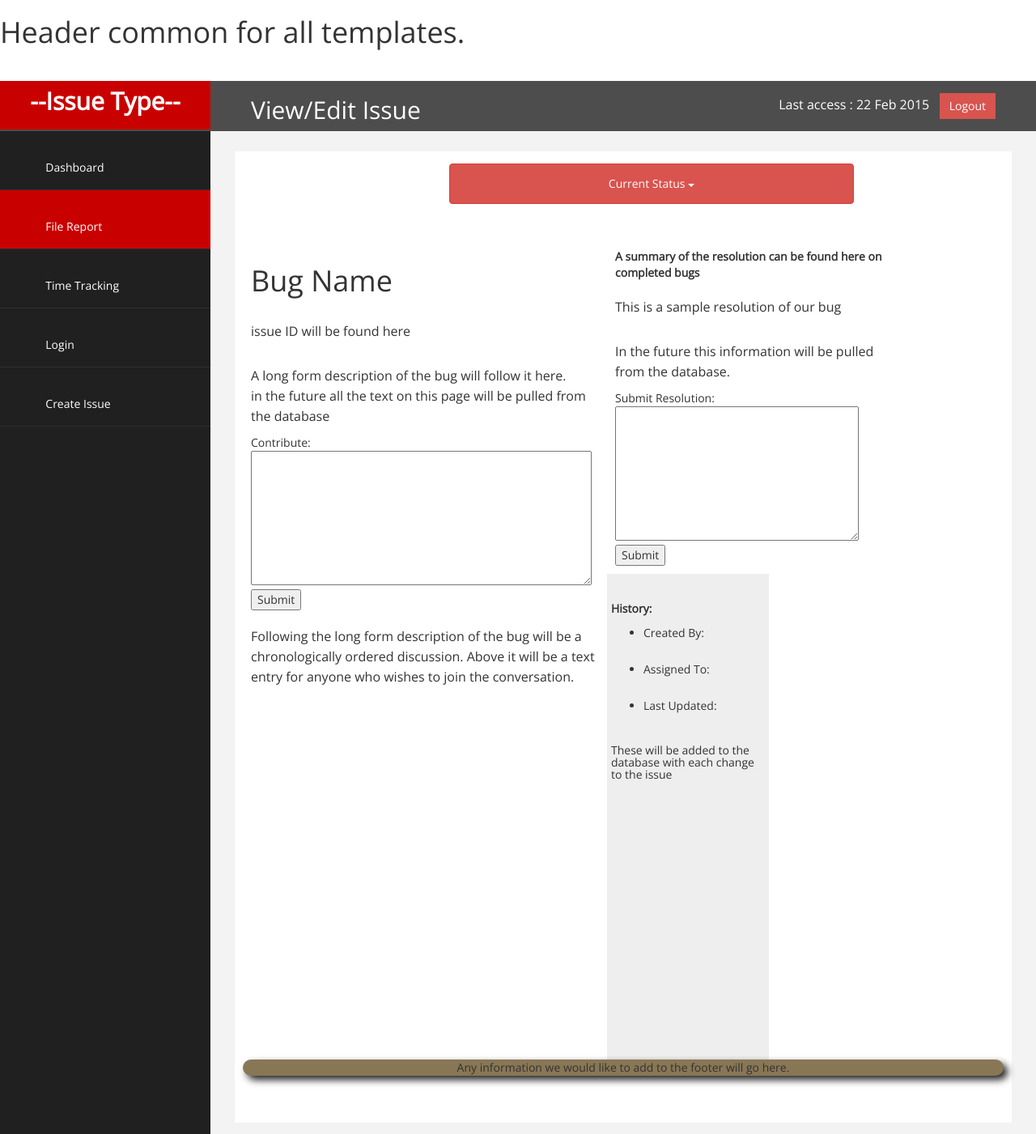
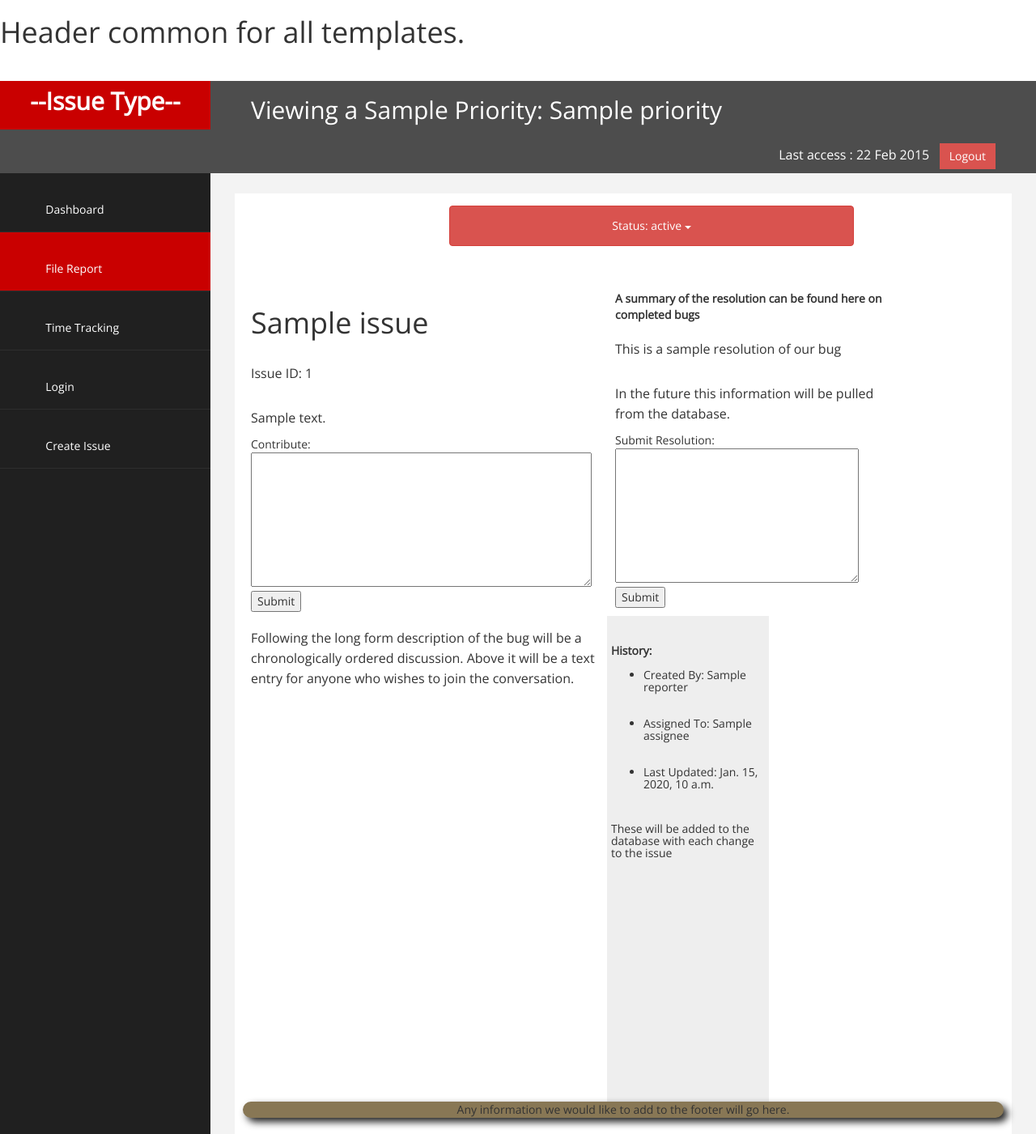
Before and after one commit to iamkelroy/CS673_G1_T3_BUGTRACKER, a Django app: template templates/issue_page.html in a window 1280 px wide. Shown: the top 1401 px of the page at 81% size. Run offline with Django 3.2, Linux system fonts and the light colour scheme; the template is opened without the code that fills it: most values are stand-ins (such as "Sample title", 1, 10 or a date in 2020); some libraries are stand-ins or nearby versions; some web fonts are replaced.

Commit message:
updated snazzy issue page to pull from db

```diff
--- a/issue_tracker/app/views.py
+++ b/issue_tracker/app/views.py
@@ -38,7 +38,7 @@ class CreateIssue(CreateView):
 
 class ViewIssue(DetailView):
     model = it_models.Issue
-    template_name = 'issue_detail.html'
+    template_name = 'issue_page.html'
 
 
 # TODO(jdarrieu): Not done with this work yet.
--- a/templates/issue_page.html
+++ b/templates/issue_page.html
@@ -30,7 +30,7 @@
             <div style="color: white;
 padding: 15px 50px 5px 50px;
 float: left;
-font-size: 30px; " >View/Edit Issue</div>
+font-size: 30px; " >Viewing a {{ issue.issue_type }} Priority: {{ issue.priority }}</div>
   <div style="color: white;
 padding: 15px 50px 5px 50px;
 float: right;
@@ -66,7 +66,7 @@ font-size: 16px;"> Last access : 22 Feb 2015 &nbsp; <a href="/admin/logout/" cla
                 <div class="row">
                     <div class="col-md-12">
                         <div style="margin:5px;" class="btn-group">
-                          <button aria-expanded="true" data-toggle="dropdown" class="btn btn-danger btn-issue dropdown-toggle" id="dropdownMenu1">Current Status <span class="caret"></span></button>
+                          <button aria-expanded="true" data-toggle="dropdown" class="btn btn-danger btn-issue dropdown-toggle" id="dropdownMenu1">Status: {{ issue.status }} <span class="caret"></span></button>
                           <ul class="dropdown-menu issue-menu" role="menu" aria-expanded="true" top="0px" position="relative">
                             <li class="open-status" role="presentation"><a role="menuitem" tabindex="-1" href="#">Open</a></li>
                             <li class="closed-status" role="presentation"><a role="menuitem" tabindex="-1" href="#">Closed</a></li>
@@ -81,11 +81,10 @@ font-size: 16px;"> Last access : 22 Feb 2015 &nbsp; <a href="/admin/logout/" cla
                 <div>
                     <div id="description">
                     <br><br>
-                    <h1 class="bug_name">Bug Name</h1>
-                    <p class="id">issue ID will be found here</p>
+                    <h1 class="bug_name">{{issue}}</h1>
+                    <p class="id">Issue ID: {{issue.pk}}</p>
                     <p class="bug_description">
-                    A long form description of the bug will follow it here.<br>
-                    in the future all the text on this page will be pulled from the database
+                    {{ issue.description }}
                     </p>
                     <form>
                     Contribute:<br>
@@ -119,9 +118,9 @@ font-size: 16px;"> Last access : 22 Feb 2015 &nbsp; <a href="/admin/logout/" cla
                     <br><br>
                     <Strong>History:</Strong><br><br>
                     <ul>
-                        <li>Created By:  </li><br><br>
-                        <li>Assigned To:  </li><br><br>
-                        <li>Last Updated:  </li><br><br>
+                        <li>Created By: {{ issue.reporter }} </li><br><br>
+                        <li>Assigned To: {{ issue.assignee }} </li><br><br>
+                        <li>Last Updated: {{ issue.modified_date }} </li><br><br>
                     </ul>
 
                     These will be added to the database with each change to the issue<br><br>
```
